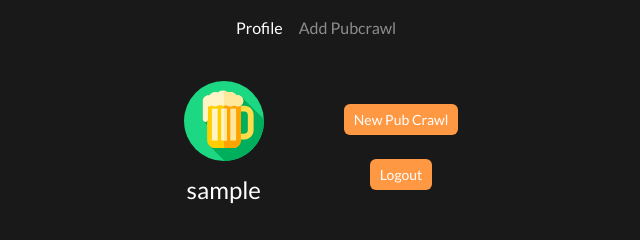
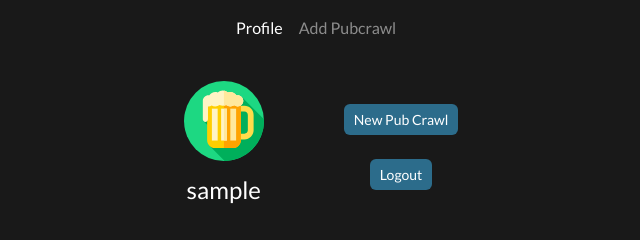
Before and after one commit to PatriciaRosalis/Lx_Crawl, a React (Create React App) app in the folder client/: page /profile in a window 1280 px wide. Shown: the top 240 px of the page, without its empty margins (324-964 px from the left). Built offline with nearby package versions, Linux system fonts and the light colour scheme; no server answers; sample sign-in values are in the browser's storage.

Commit message:
profile color

```diff
--- a/client/src/components/pages/Profile.jsx
+++ b/client/src/components/pages/Profile.jsx
@@ -58,11 +58,11 @@ export default class Profile extends Component {
               )}
             </div>
             <div className="_2container">
-              <Link to={"/add-pubcrawl"} className="btns">
+              <Link to={"/add-pubcrawl"} className="button-profile">
                 New Pub Crawl
               </Link>
               <br />
-              <button className="btns" onClick={e => this.handleLogout(e)}>
+              <button className="button-profile" onClick={e => this.handleLogout(e)}>
                 Logout
               </button>
             </div>
@@ -82,9 +82,9 @@ export default class Profile extends Component {
                       <h5 className="card-title ">{oneCrawl.name}</h5>
                       <p className="card-text">{oneCrawl.startDate}</p>
                       <div className="profile-social ">
-                        <WhatsappShareButton url={`https://lx-crawl.herokuapp.com/pubcrawl-detail/${oneCrawl._id}`} title={oneCrawl.name} ><WhatsappIcon size={32} round /></WhatsappShareButton>
-                        <FacebookShareButton url={`https://lx-crawl.herokuapp.com/pubcrawl-detail/${oneCrawl._id}`} title={oneCrawl.name} ><FacebookIcon size={32} round /></FacebookShareButton>
-                        <EmailShareButton url={`https://lx-crawl.herokuapp.com/pubcrawl-detail/${oneCrawl._id}`} title={oneCrawl.name} ><EmailIcon size={32} round /></EmailShareButton>
+                        <WhatsappShareButton className="padding-social" url={`https://lx-crawl.herokuapp.com/pubcrawl-detail/${oneCrawl._id}`}  title={oneCrawl.name} ><WhatsappIcon size={32} round /></WhatsappShareButton>
+                        <FacebookShareButton className="padding-social" url={`https://lx-crawl.herokuapp.com/pubcrawl-detail/${oneCrawl._id}`}  quote={oneCrawl.name} ><FacebookIcon size={32} round /></FacebookShareButton>
+                        <EmailShareButton url={`https://lx-crawl.herokuapp.com/pubcrawl-detail/${oneCrawl._id}`} className="pr-10" title={oneCrawl.name} ><EmailIcon  size={32} round /></EmailShareButton>
                         <br />
                       </div>
                       <Link to={`/edit-pubCrawl/${oneCrawl._id}`} className="btns text-alg">Edit</Link>
--- a/client/src/index.scss
+++ b/client/src/index.scss
@@ -105,6 +105,7 @@ body {
     border-radius: 30px;
     background-color:#E34D24;
     color: white;
+    width: 100px;
   }
   p {
     color: lightgray;
@@ -158,3 +159,7 @@ body {
 .text-alg {
   text-align: center;
 }
+
+.padding-social {
+  padding-right: 10px;
+}
--- a/client/src/styles/profile.scss
+++ b/client/src/styles/profile.scss
@@ -60,7 +60,7 @@
 
 .btns {
   color: rgb(255, 255, 255);
-  background-color: rgb(255, 152, 67);
+  background-color: #1a5674;
   border-radius: 6px;
   font-size: 14px;
   padding: 5px 10px;
@@ -75,6 +75,24 @@
   text-decoration: none;
 }
 
+.button-profile {
+  color: #ffffff;
+  background-color: #2c6c8b;
+  border-radius: 6px;
+  font-size: 14px;
+  padding: 5px 10px;
+  -webkit-transition-duration: 0.4s;
+  transition-duration: 0.3s;
+  border: none;
+}
+
+.button-profile:hover {
+  background-color: rgb(255, 131, 59);
+  color: white;
+  text-decoration: none;
+}
+
+
 .cards {
   margin: 15px;
   h5, p {
```
Also changed, not shown: client/src/components/pages/PubCrawlDetail.jsx (+4 -4 lines).
